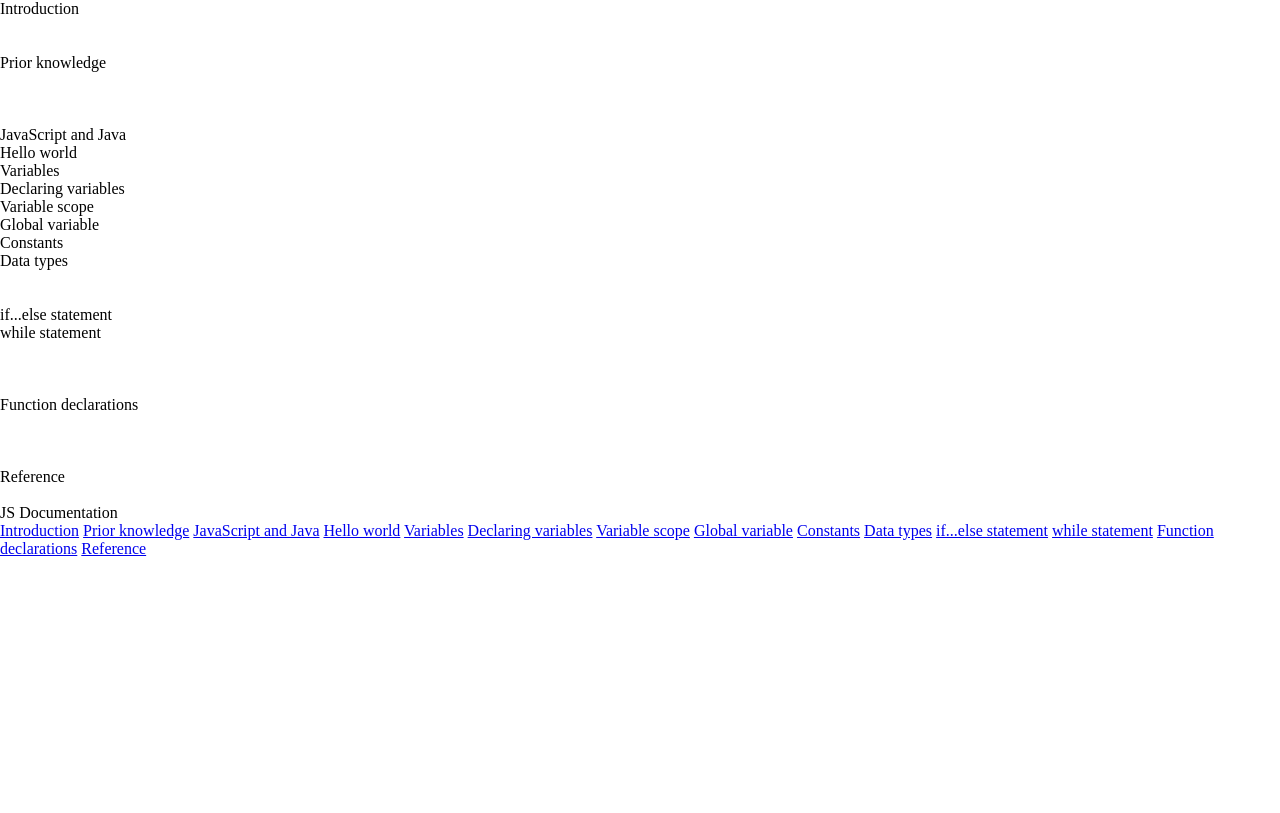
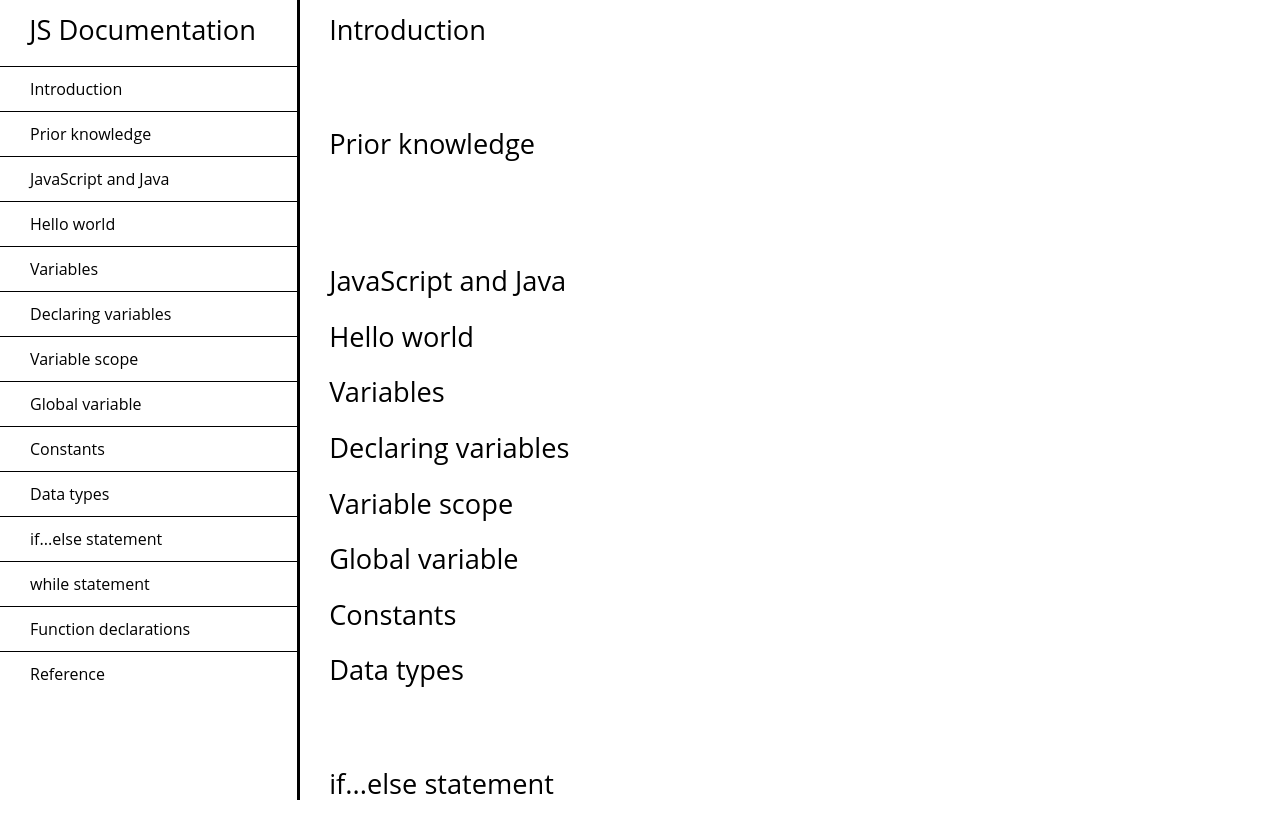
Before and after one commit to codewithmide/JavaScript-Technical-Documentation-Page, a plain HTML site: page index.html in a window 1280 px wide. Shown: the top 813 px of the page. Drawn offline with Linux system fonts and the light colour scheme.

Commit message:
completed the sidebar

```diff
--- a/index.html
+++ b/index.html
@@ -7,6 +7,25 @@
     <link rel="stylesheet" href="styles.css"/>
   </head>
   <body>
+    <nav id="navbar">
+      <header id="head">JS Documentation</header>
+      <ul>
+        <li class="list"><a class="nav-link" href="#Introductiobn">Introduction</a></li>
+        <li class="list"><a class="nav-link" href="#Prior_knowledge">Prior knowledge</a></li>
+        <li class="list"><a class="nav-link" href="#JavaScript_and_Java">JavaScript and Java</a></li>
+        <li class="list"><a class="nav-link" href="#Hello_world">Hello world</a></li>
+        <li class="list"><a class="nav-link" href="#Variables">Variables</a></li>
+        <li class="list"><a class="nav-link" href="#Declaring_variables">Declaring variables</a></li>
+        <li class="list"><a class="nav-link" href="#Variable_scope">Variable scope</a></li>
+        <li class="list"><a class="nav-link" href="#Global_variable">Global variable</a></li>
+        <li class="list"><a class="nav-link" href="#Constants">Constants</a></li>
+        <li class="list"><a class="nav-link" href="#Data_types">Data types</a></li>
+        <li class="list"><a class="nav-link" href="#if...else_statement">if...else statement</a></li>
+        <li class="list"><a class="nav-link" href="#while_statement">while statement</a></li>
+        <li class="list"><a class="nav-link" href="#Function_declarations">Function declarations</a></li>
+        <li class="list"><a class="nav-link" href="#Reference">Reference</a></li>
+    </ul>
+    </nav>
     <main id="main-doc">
       <section class="main-section" id="Introduction">
         <header>Introduction</header>
@@ -107,23 +126,6 @@
           <li></li>
         </ul>
       </section>
-      <nav id="navbar">
-        <header>JS Documentation</header>
-        <a class="nav-link" href="#Introduction">Introduction</a>
-        <a class="nav-link" href="#Prior_knowledge">Prior knowledge</a>
-        <a class="nav-link" href="#JavaScript_and_Java">JavaScript and Java</a>
-        <a class="nav-link" href="#Hello_world">Hello world</a>
-        <a class="nav-link" href="#Variables">Variables</a>
-        <a class="nav-link" href="#Declaring_variables">Declaring variables</a>
-        <a class="nav-link" href="#Variable_scope">Variable scope</a>
-        <a class="nav-link" href="#Global_variable">Global variable</a>
-        <a class="nav-link" href="#Constants">Constants</a>
-        <a class="nav-link" href="#Data_types">Data types</a>
-        <a class="nav-link" href="#if...else_statement">if...else statement</a>
-        <a class="nav-link" href="#while_statement">while statement</a>
-        <a class="nav-link" href="#Function_declarations">Function declarations</a>
-        <a class="nav-link" href="#Reference">Reference</a>
-      </nav>
     </main>
   </body>
 </html>
--- a/styles.css
+++ b/styles.css
@@ -2,9 +2,61 @@
     margin: 0;
     padding: 0;
     box-sizing: border-box;
+    text-decoration: none;
+    font-family: 'Open Sans', Arial, sans-serif;
 }
 
 body {
+    min-width: 290px;
+    color: black;
     background-color: #ffffff;
-    color: rgb(0, 0, 0);
+    line-height: 1.5;
 }
+
+header {
+    color: black;
+    margin: 10px;
+    text-align: left;
+    font-size: 1.7em;
+    padding-bottom: .3rem;
+    padding-left: 1.2rem;
+}
+
+#navbar {
+    position: fixed;
+    min-width: 290px;
+    top: 0px;
+    left: 0px;
+    width: 300px;
+    height: 100%;
+    border-right: solid;
+    border-color: black;
+}
+
+ul {
+    height: 88%;
+    padding: 0;
+    overflow-y: auto;
+    overflow-x: hidden;
+    background-color: #ffffff;
+}
+
+.list {
+    font-size: 16px;
+    border-top: 1px solid black;
+    padding: 10px 10px;
+}
+
+a {
+    color: black;
+    background-color: #ffffff;
+    padding-top: 10px;
+    padding-bottom: 10px;
+    padding-left: 20px;
+}
+
+/* MAIN DOC */
+#main-doc {
+    width: auto;
+    margin-left: 300px;
+}
```
